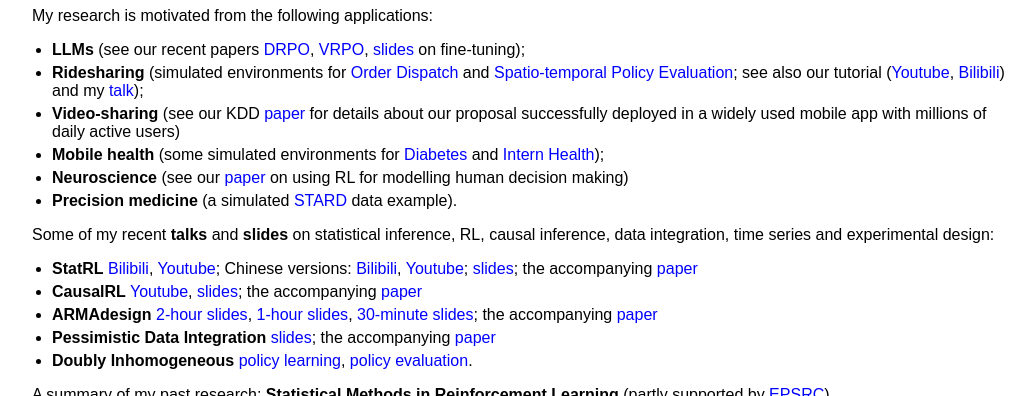
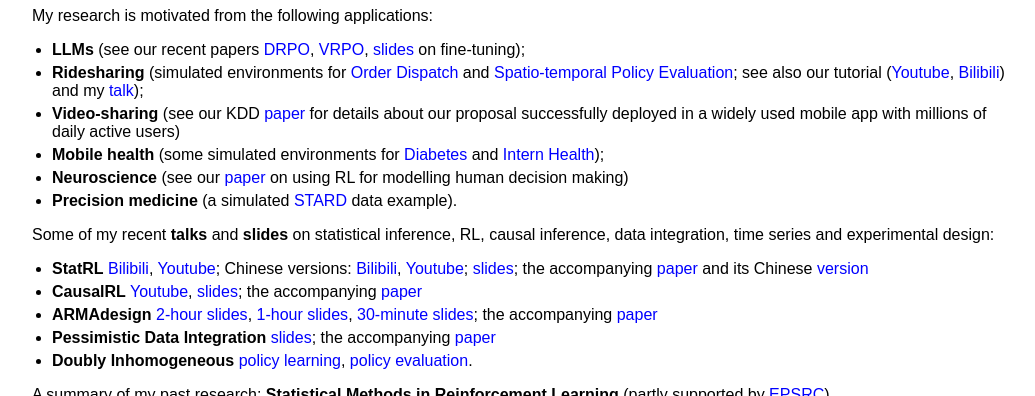
Before and after one commit to callmespring/callmespring.github.io, a Jekyll site: the page built from index.md, in a window 1280 px wide and 900 px high, scrolled down 1270 px, cut to the strip 0-396 px from the top of the window. Shown: the whole strip, without its empty margins (108-1143 px from the left). Built offline with Jekyll 4.4.1, drawn with Linux system fonts in a browser that asks for light colours.

Commit message:
Update index.md

```diff
--- a/index.md
+++ b/index.md
@@ -39,7 +39,7 @@
 * **Precision medicine** (a simulated [STARD](https://cran.r-project.org/web/packages/ITRSelect/index.html) data example).
 
 Some of my recent **talks** and **slides** on statistical inference, RL, causal inference, data integration, time series and experimental design:
-* **StatRL** [Bilibili](https://www.bilibili.com/video/BV1ZP4y1r7DC/?spm_id_from=333.337.search-card.all.click&vd_source=0ff25cf8645aa63231bec2428b94bf6f), [Youtube](https://www.youtube.com/watch?v=-SW9PevZThs&t=982s); Chinese versions: [Bilibili](https://www.bilibili.com/video/BV1kP411f7dA/?spm_id_from=333.337.search-card.all.click), [Youtube](https://www.youtube.com/watch?v=7NWBLuok8nk&t=3048s); [slides](https://callmespring.github.io/slides/StatRL.pdf); the accompanying [paper](https://arxiv.org/abs/2502.16195)
+* **StatRL** [Bilibili](https://www.bilibili.com/video/BV1ZP4y1r7DC/?spm_id_from=333.337.search-card.all.click&vd_source=0ff25cf8645aa63231bec2428b94bf6f), [Youtube](https://www.youtube.com/watch?v=-SW9PevZThs&t=982s); Chinese versions: [Bilibili](https://www.bilibili.com/video/BV1kP411f7dA/?spm_id_from=333.337.search-card.all.click), [Youtube](https://www.youtube.com/watch?v=7NWBLuok8nk&t=3048s); [slides](https://callmespring.github.io/slides/StatRL.pdf); the accompanying [paper](https://arxiv.org/abs/2502.16195) and its Chinese [version](https://mp.weixin.qq.com/s/_uPxaxhYuG0D4AiillMJug)
 * **CausalRL** [Youtube](https://www.youtube.com/watch?v=Zor1CmRyycw&t=397s), [slides](https://callmespring.github.io/slides/CausalRL.pdf); the accompanying [paper](https://arxiv.org/pdf/2002.01711)
 * **ARMAdesign** [2-hour slides](https://callmespring.github.io/slides/ABtesting.pdf), [1-hour slides](https://callmespring.github.io/slides/ARMAdesign.pdf), [30-minute slides](https://callmespring.github.io/slides/design30m.pdf); the accompanying [paper](https://arxiv.org/pdf/2408.05342v3)
 * **Pessimistic Data Integration** [slides](https://callmespring.github.io/slides/DataIntegration.pdf); the accompanying [paper](https://arxiv.org/pdf/2406.00317)
```
